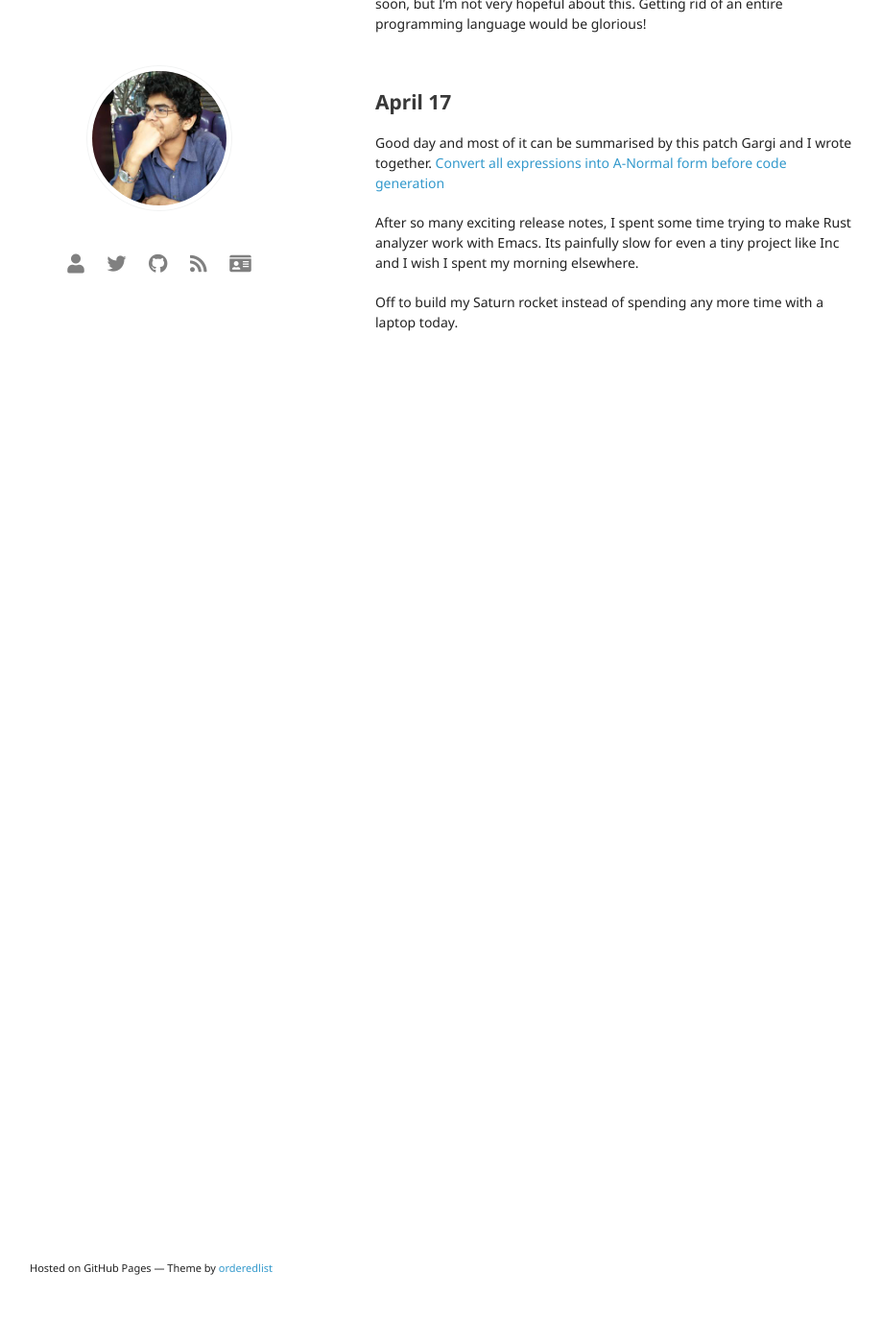
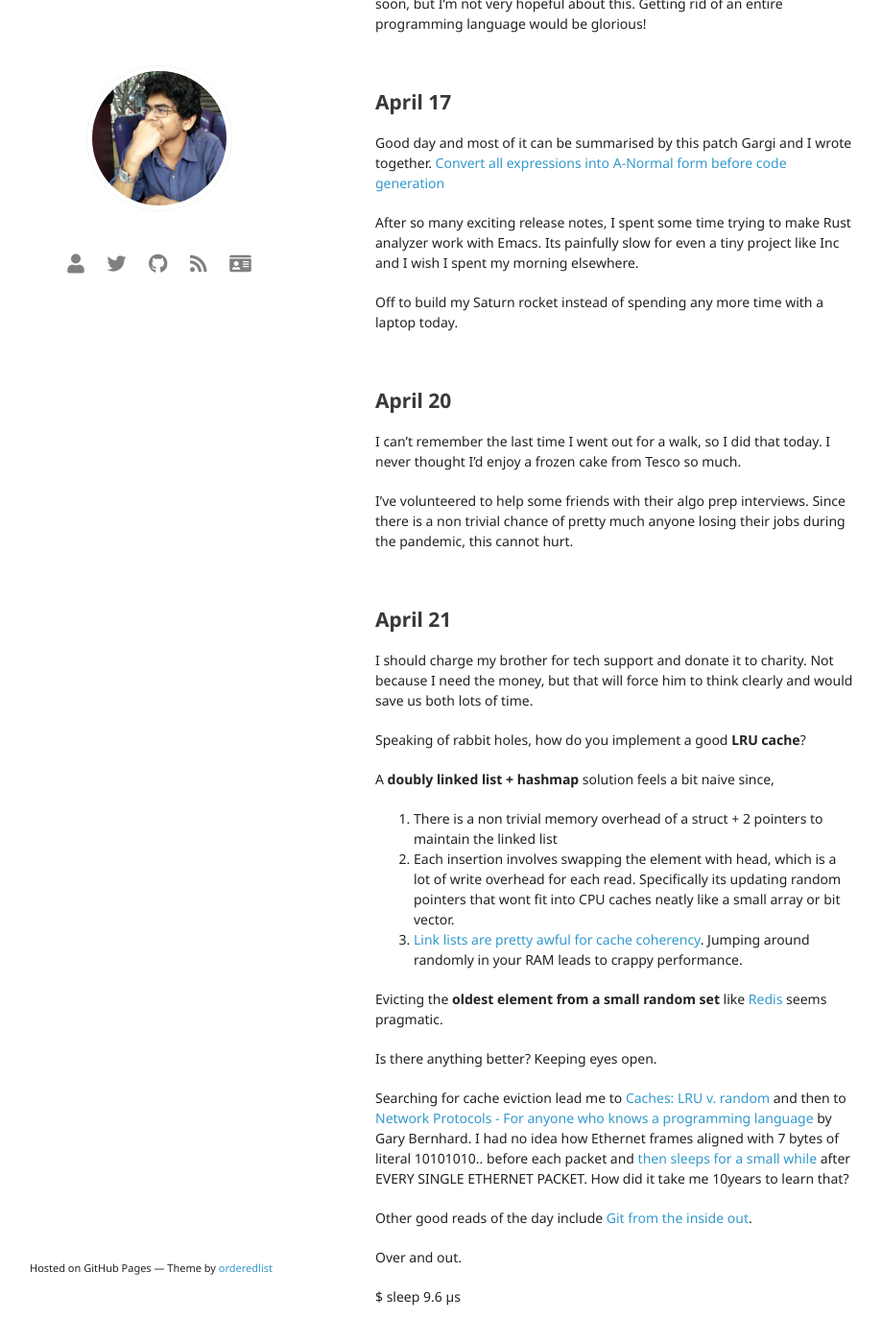
Before and after one commit to jaseemabid/blog, a Jekyll site: the page built from _posts/2020-04-16-furlough.md, in a window 1280 px wide and 1400 px high, scrolled down 1861 px. Shown: the whole window at 96% size, without its empty margins (179-1098 px from the left). Built offline with Jekyll 4.4.1, drawn with Linux system fonts in a browser that asks for light colours; nearby versions of some CDN libraries; before the commit the page ends 2319 px from its top, so only the background shows below that.

Commit message:
Checkins

```diff
--- a/_posts/2020-04-16-furlough.md
+++ b/_posts/2020-04-16-furlough.md
@@ -56,6 +56,37 @@ After so many exciting release notes, I spent some time trying to make Rust anal
 
 Off to build my Saturn rocket instead of spending any more time with a laptop today.
 
+## April 20
+
+I can’t remember the last time I went out for a walk, so I did that today. I never thought I’d enjoy a frozen cake from Tesco so much.
+
+I’ve volunteered to help some friends with their algo prep interviews. Since there is a non trivial chance of pretty much anyone losing their jobs during the pandemic, this cannot hurt.
+
+## April 21
+
+I should charge my brother for tech support and donate it to charity. Not because I need the money, but that will force him to think clearly and would save us both lots of time.
+
+Speaking of rabbit holes, how do you implement a good **LRU cache**?
+
+A **doubly linked list + hashmap** solution feels a bit naive since,
+
+1. There is a non trivial memory overhead of a struct + 2 pointers to maintain the linked list
+2. Each insertion involves swapping the element with head, which is a lot of write overhead for each read. Specifically its updating random pointers that wont fit into CPU caches neatly like a small array or bit vector.
+3. [Link lists are pretty awful for cache coherency](https://rust-unofficial.github.io/too-many-lists/). Jumping around randomly in your RAM leads to crappy performance.
+
+Evicting the **oldest element from a small random set** like [Redis](https://redis.io/topics/lru-cache) seems pragmatic.
+
+Is there anything better? Keeping eyes open.
+
+Searching for cache eviction lead me to [Caches: LRU v. random](https://danluu.com/2choices-eviction/) and then to [Network Protocols - For anyone who knows a programming language](https://www.destroyallsoftware.com/compendium/network-protocols)  by Gary Bernhard. I had no idea how Ethernet frames aligned with 7 bytes of literal 10101010.. before each packet and [then sleeps for a small while](https://en.wikipedia.org/wiki/Interpacket_gap) after EVERY SINGLE ETHERNET PACKET. How did it take me 10years to learn that?
+
+Other good reads of the day include [Git from the inside out](https://codewords.recurse.com/issues/two/git-from-the-inside-out).
+
+Over and out.
+
+$ sleep 9.6 µs
+
+
 
 
 <style type="text/css">
```
